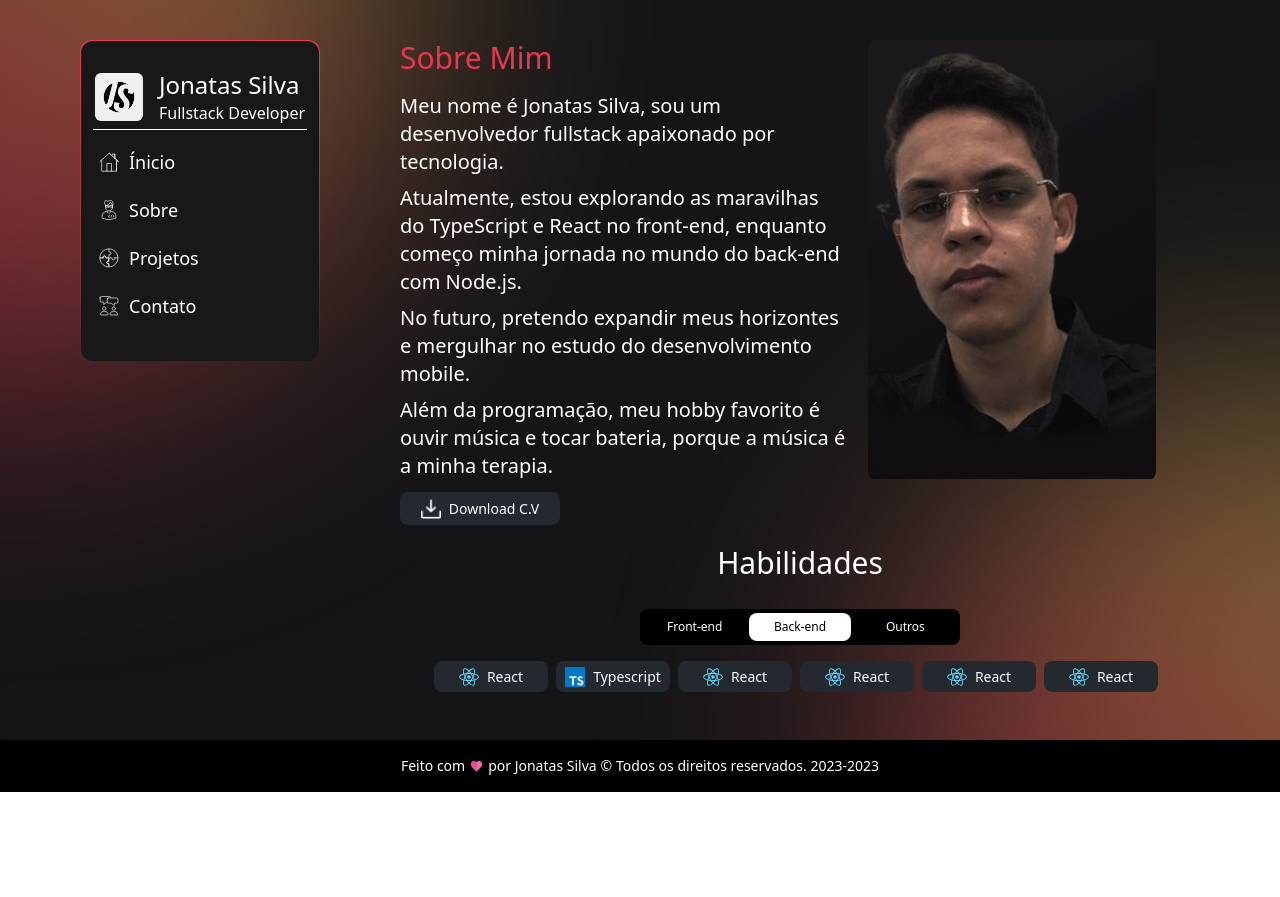
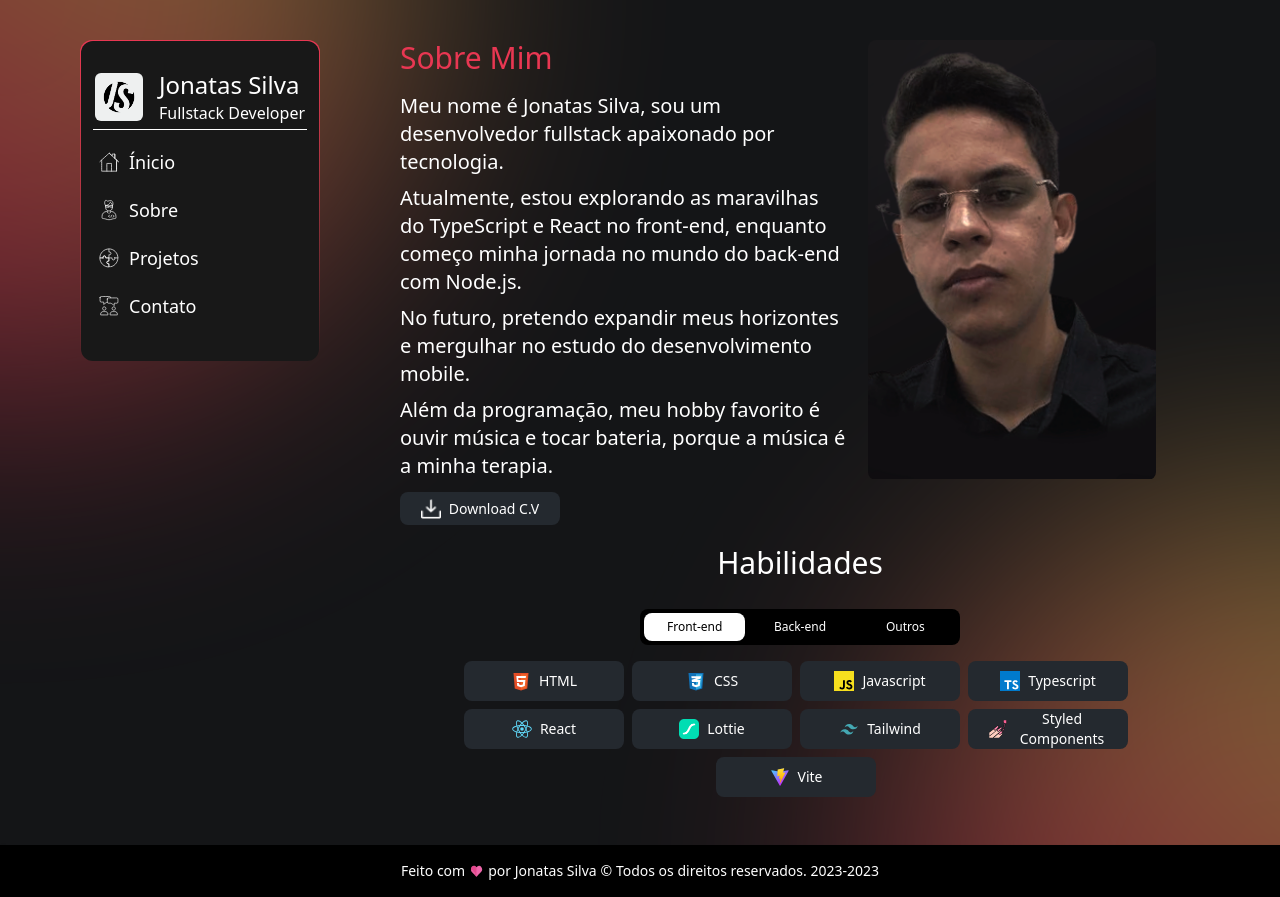
Before and after one commit to JsCodeDevlopment/Portfolio, a React (Vite) app: page /about in a window 1280 px wide. Before the commit the page ends 800 px from the top, so only its background shows below. Built offline with nearby package versions, Linux system fonts and the light colour scheme.

Commit message:
fix: stacks

```diff
--- a/src/components/AboutContent.tsx
+++ b/src/components/AboutContent.tsx
@@ -1,7 +1,7 @@
 import Me from "../assets/images/aboutImg.png";
 import Download from "../assets/images/download.png";
-import React from "../assets/images/react.svg";
-import Typescript from "../assets/images/typescript.svg";
+import { FrontStacks } from "./skillsComponents/Front";
+
 import { Button } from "./ui/Button";
 import { NavgationBtn } from "./ui/NavgationBtn";
 
@@ -42,14 +42,7 @@ export function AboutContent() {
         <h1 className="text-3xl">Habilidades</h1>
         <div className="flex flex-col gap-2">
           <NavgationBtn />
-          <div className="flex flex-wrap items-center justify-center">
-            <Button title="React" logo={React} size="medium" logoSize="medium" />
-            <Button title="Typescript" logo={Typescript} size="medium" logoSize="medium" />
-            <Button title="React" logo={React} size="medium" logoSize="medium" />
-            <Button title="React" logo={React} size="medium" logoSize="medium" />
-            <Button title="React" logo={React} size="medium" logoSize="medium" />
-            <Button title="React" logo={React} size="medium" logoSize="medium" />
-          </div>
+          <FrontStacks/>
         </div>
       </div>
     </div>
--- a/src/components/HomeContent.tsx
+++ b/src/components/HomeContent.tsx
@@ -30,19 +30,22 @@ export function HomeContent() {
           logo={Linkedin}
           bg="primary"
           size="medium"
-          endereco="https://www.linkedin.com/in/jscodedevelopment/" />
+          endereco="https://www.linkedin.com/in/jscodedevelopment/"
+          focus="activeFocus" />
         <Button
           title="Github"
           logo={Github}
           bg="primary"
           size="medium"
-          endereco="https://github.com/JsCodeDevlopment" />
+          endereco="https://github.com/JsCodeDevlopment"
+          focus="activeFocus" />
         <Button
           title="Instagram"
           logo={Instagram}
           bg="primary"
           size="medium"
-          endereco="https://www.instagram.com/jonatasilva14/" />
+          endereco="https://www.instagram.com/jonatasilva14/"
+          focus="activeFocus" />
       </div>
       <div className="flex -mt-64 ml-44 -z-10 max-lg:z-0 max-lg:m-0">
         <img src={Me} alt="" />
--- /dev/null
+++ b/src/components/skillsComponents/Back.tsx
@@ -0,0 +1,14 @@
+import { Button } from "../ui/Button";
+import React from "../../assets/images/react.svg";
+import Typescript from "../../assets/images/typescript.svg";
+
+export function BackStacks() {
+  return (
+    <div className="flex flex-wrap items-center justify-center">
+      <Button title="React" logo={React} size="medium" logoSize="medium" />
+      <Button title="Typescript" logo={Typescript} size="medium" logoSize="medium" />
+      <Button title="React" logo={React} size="medium" logoSize="medium" />
+      <Button title="React" logo={React} size="medium" logoSize="medium" />
+    </div>
+  );
+}
--- /dev/null
+++ b/src/components/skillsComponents/Front.tsx
@@ -0,0 +1,26 @@
+import { Button } from "../ui/Button";
+import React from "../../assets/images/react.svg";
+import Html from "../../assets/images/html.svg";
+import Css from "../../assets/images/css.svg";
+import Javascript from "../../assets/images/javascript.svg";
+import Typescript from "../../assets/images/typescript.svg";
+import Lottie from "../../assets/images/lottie.png";
+import Tailwind from "../../assets/images/tailwind.svg";
+import Styled from "../../assets/images/styledcomponents.svg";
+import Vite from "../../assets/images/vite.svg";
+
+export function FrontStacks() {
+  return (
+    <div className="flex flex-wrap items-center justify-center">
+      <Button title="HTML" logo={Html} size="xl" logoSize="medium" />
+      <Button title="CSS" logo={Css} size="xl" logoSize="medium" />
+      <Button title="Javascript" logo={Javascript} size="xl" logoSize="medium" />
+      <Button title="Typescript" logo={Typescript} size="xl" logoSize="medium" />
+      <Button title="React" logo={React} size="xl" logoSize="medium" />
+      <Button title="Lottie" logo={Lottie} size="xl" logoSize="medium" />
+      <Button title="Tailwind" logo={Tailwind} size="xl" logoSize="medium" />
+      <Button title="Styled Components" logo={Styled} size="xl" logoSize="medium" />
+      <Button title="Vite" logo={Vite} size="xl" logoSize="medium"/>
+    </div>
+  );
+}
--- /dev/null
+++ b/src/components/skillsComponents/Others.tsx
@@ -0,0 +1,12 @@
+import { Button } from "../ui/Button";
+import React from "../../assets/images/react.svg";
+import Typescript from "../../assets/images/typescript.svg";
+
+export function OthersStacks() {
+  return (
+    <div className="flex flex-wrap items-center justify-center">
+      <Button title="React" logo={React} size="medium" logoSize="medium" />
+      <Button title="Typescript" logo={Typescript} size="medium" logoSize="medium" />
+    </div>
+  );
+}
--- a/src/components/ui/Button.tsx
+++ b/src/components/ui/Button.tsx
@@ -2,10 +2,10 @@ import { tv, VariantProps } from "tailwind-variants";
 
 const buttonVariants = tv({
   base: [
-    "text-white hover:bg-[#24292F]/90 focus:ring-4 gap-2",
-    "focus:outline-none focus:ring-[#24292F]/50 font-medium",
+    "text-white hover:bg-[#24292F]/90 gap-2",
+    "font-medium",
     "rounded-lg text-sm px-5 py-2.5 text-center inline-flex justify-center",
-    "items-center dark:focus:ring-gray-500 dark:hover:bg-[#050708]/30 mr-2 mb-2",
+    "items-center dark:hover:bg-[#050708]/30 mr-2 mb-2",
   ],
   variants: {
     bg: {
@@ -16,7 +16,11 @@ const buttonVariants = tv({
       small: "w-24 h-7",
       medium: "w-[114px] h-[31px]",
       large: "w-[160px] h-[33px]",
+      xl: "w-[160px] h-[40px]",
     },
+    focus: {
+      activeFocus: "focus:ring-4 focus:outline-none focus:ring-[#24292F]/50 dark:focus:ring-gray-500"
+    }
   },
   defaultVariants: {
     bg: "primary",
--- a/src/components/ui/NavgationBtn.tsx
+++ b/src/components/ui/NavgationBtn.tsx
@@ -7,12 +7,12 @@ export function NavgationBtn() {
           role="group" >
           <button
             type="button"
-            className="px-5 py-1.5 text-xs font-medium rounded-lg hover:bg-background" >
+            className="px-5 py-1.5 text-xs font-medium rounded-lg bg-white text-black" >
             Front-end
           </button>
           <button
             type="button"
-            className="px-5 py-1.5 text-xs font-medium rounded-lg bg-white text-black" >
+            className="px-5 py-1.5 text-xs font-medium rounded-lg hover:bg-background" >
             Back-end
           </button>
           <button
```
